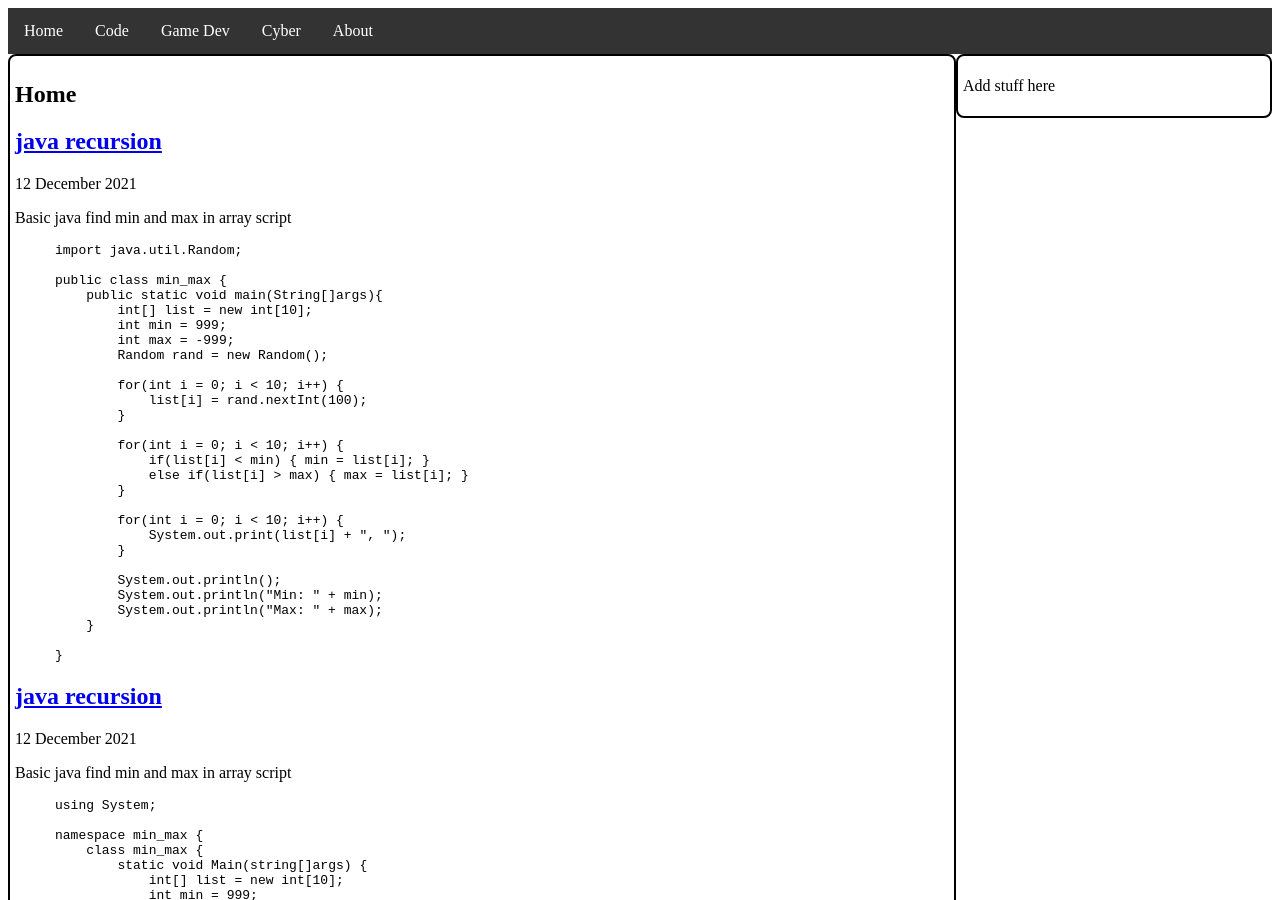
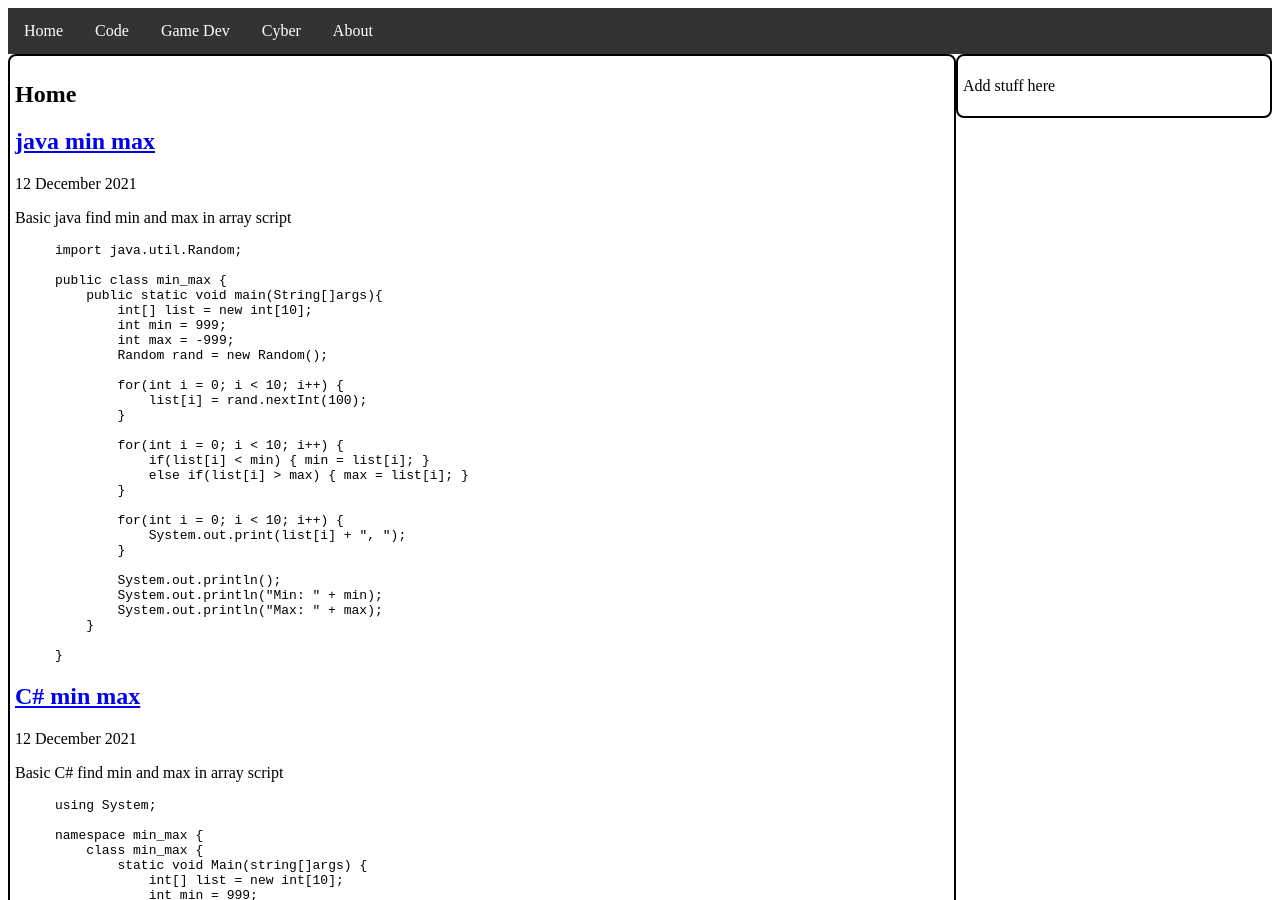
Before and after one commit to ltlexi1408/ltlexi1408.github.io, a Jekyll site: the page built from index.markdown, in a window 1280 px wide and 900 px high. Built offline with Jekyll 4.4.1, drawn with Linux system fonts in a browser that asks for light colours.

Commit message:
spelling

```diff
--- a/_posts/2021-12-14-min_max c#.markdown
+++ b/_posts/2021-12-14-min_max c#.markdown
@@ -1,10 +1,10 @@
 ---
 layout: post
-title:  "java recursion"
+title:  "C# min max"
 date:   2021-12-12 21:24:41 +1100
 categories: [code ,java]
 ---
-Basic java find min and max in array script
+Basic C# find min and max in array script
 
 {% highlight java %}
 using System;
--- a/_posts/2021-12-14-min_max java.markdown
+++ b/_posts/2021-12-14-min_max java.markdown
@@ -1,6 +1,6 @@
 ---
 layout: post
-title:  "java recursion"
+title:  "java min max"
 date:   2021-12-12 21:24:41 +1100
 categories: [code ,java]
 ---
```
